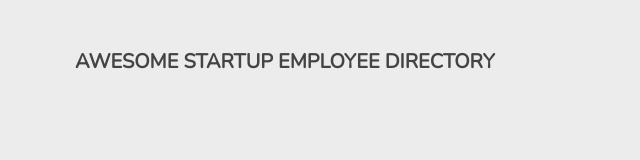
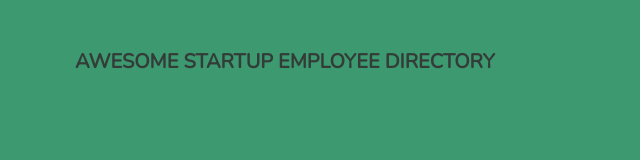
Before and after one commit to jlarue528/Random-User-Generator-API, a plain HTML site: page student-files/index.html in a window 1280 px wide. Shown: the whole page, without its empty margins (0-640 px from the left). Drawn offline with nearby package versions, Linux system fonts and the light colour scheme; no server answers.

Commit message:
updated background

```diff
--- a/student-files/css/styles.css
+++ b/student-files/css/styles.css
@@ -16,7 +16,7 @@ html, body {
 body {
     font-family: "Nunito", sans-serif;
     text-align: center;
-    background: rgba(235, 235, 235, 0.9);
+    background:#3D9970;
 }
 
 header {
@@ -138,7 +138,7 @@ header h1 {
     min-height: 415px;
     margin: 10px auto auto;
     padding-bottom: 15px;
-    background: rgba(255, 255, 255, 1);
+    background:rgba(255, 255, 255, 1);
     border-radius: 0.25em;
     border: 1px solid rgba(100, 100, 100, 0.3);
     transition: .4s ease-out;
```
